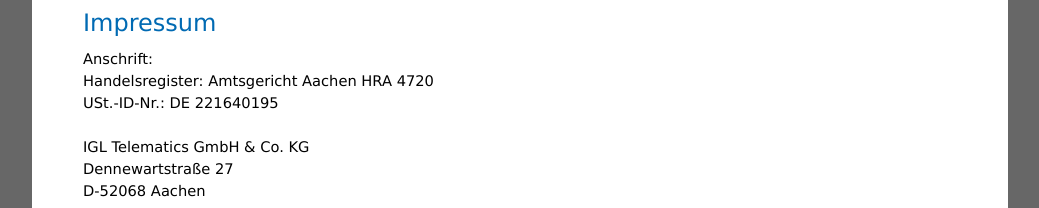
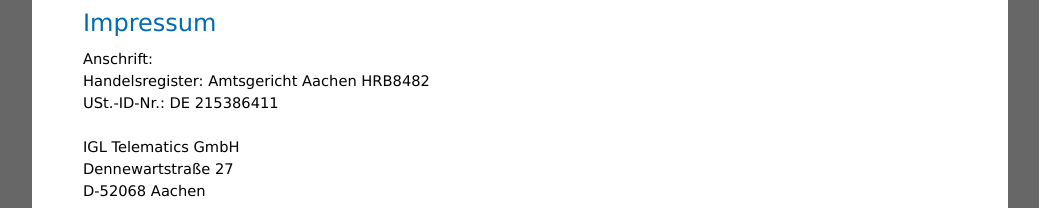
Before and after one commit to derkurier100/igl, a plain HTML site: page impressum.html in a window 1280 px wide. Shown: the part 225-433 px from the top of the page, without its empty margins (120-1159 px from the left). Drawn offline with Linux system fonts and the light colour scheme.

Commit message:
Update impressum.html
restructure company / company updates

```diff
--- a/impressum.html
+++ b/impressum.html
@@ -42,11 +42,11 @@
 
 <p>Anschrift:</p>
 
-<p>Handelsregister: Amtsgericht Aachen HRA 4720</p>
-<p>USt.-ID-Nr.: DE 221640195</p>
+<p>Handelsregister: Amtsgericht Aachen HRB8482</p>
+<p>USt.-ID-Nr.: DE 215386411</p>
 
 <br/>
-<p>IGL Telematics GmbH & Co. KG</p>
+<p>IGL Telematics GmbH</p>
 <p>Dennewartstraße 27</p>
 <p>D-52068 Aachen</p>
 <br/>
```
